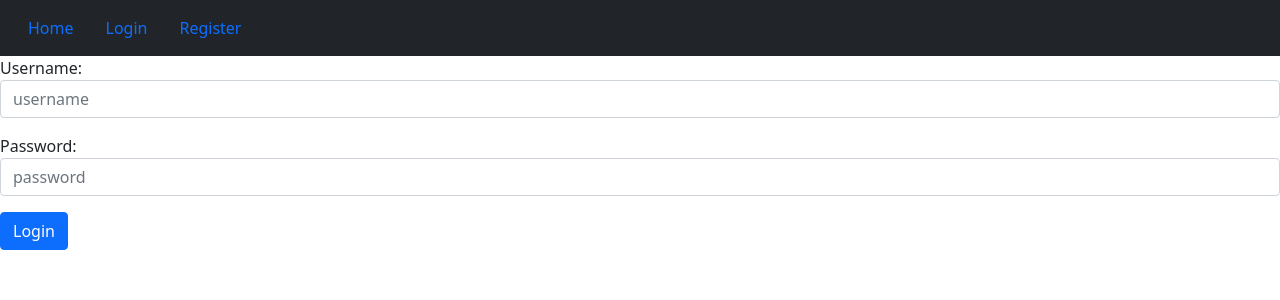
After one commit to sadegh-dev/ModelLayer-django, a Django app: page /accounts/login/ in a window 1280 px wide. The commit adds this page. Shown: the top 300 px of the page. Run offline with Django 3.2, Linux system fonts and the light colour scheme.

Commit message:
5- login, register

```diff
--- a/base/base/urls.py
+++ b/base/base/urls.py
@@ -19,4 +19,5 @@ from django.urls import path, include
 urlpatterns = [
     path('admin/', admin.site.urls),
     path('', include('posts.urls', namespace='posts')),
+    path('accounts/', include('usermanage.urls', namespace='usermanage'))
 ]
--- /dev/null
+++ b/base/templates/account/login.html
@@ -0,0 +1,11 @@
+{% extends 'base.html' %}
+
+{% block title %} Login {% endblock %}
+
+{% block content %}
+    <form action='' method='POST' novalidate>
+        {% csrf_token %}
+        {{ form.as_p }}
+        <input type='submit' value='Login' class='btn btn-primary' >
+    </form>
+{% endblock %}
--- a/base/templates/inc/navbar.html
+++ b/base/templates/inc/navbar.html
@@ -2,6 +2,12 @@
     <div class="container-fluid">
       <div class="collapse navbar-collapse" id="navbarNav">
         <a class="nav-link active" aria-current="page" href="{% url 'posts:all_posts' %}">Home</a>
+        {% if request.user.is_authenticated %}
+        <a class="nav-link active" aria-current="page" href="{% url 'usermanage:logout' %}">Logout</a>
+        {% else %}
+        <a class="nav-link active" aria-current="page" href="{% url 'usermanage:login' %}">Login</a>
+        <a class="nav-link active" aria-current="page" href="{% url 'usermanage:register' %}">Register</a>
+        {% endif %}
       </div>
     </div>
   </nav>
--- /dev/null
+++ b/base/usermanage/forms.py
@@ -0,0 +1,41 @@
+from django import forms
+
+class UserLoginForm(forms.Form):
+    username = forms.CharField(
+        max_length = 30 ,
+        widget = forms.TextInput( attrs={
+            'class' : 'form-control' ,
+            'placeholder' : 'username' ,
+        })
+    )
+    password = forms.CharField(
+        max_length = 40 ,
+        widget = forms.PasswordInput( attrs={
+            'class' : 'form-control' ,
+            'placeholder' : 'password' ,
+        })
+    )
+
+
+class UserRegistrationForm(forms.Form):
+    username = forms.CharField(
+        max_length = 30 ,
+        widget = forms.TextInput( attrs={
+            'class' : 'form-control' ,
+            'placeholder' : 'username' ,
+        })
+    )
+    email = forms.EmailField(
+        max_length = 50 ,
+        widget = forms.EmailInput( attrs={
+            'class' : 'form-control' ,
+            'placeholder' : 'Email' ,
+        })
+    )
+    password = forms.CharField(
+        max_length = 40 ,
+        widget = forms.PasswordInput( attrs={
+            'class' : 'form-control' ,
+            'placeholder' : 'password' ,
+        })
+    )
--- a/base/usermanage/urls.py
+++ b/base/usermanage/urls.py
@@ -1,10 +1,10 @@
 from django.urls import path
 from . import views
 
-app_name = 'posts'
+app_name = 'usermanage'
 urlpatterns = [
-    path('login/', views.login, name='login'),
-    path('register/', views.register, name='register'),
-    path('logout/', views.logout, name='logout'),
+    path('login/', views.user_login, name='login'),
+    path('register/', views.user_register, name='register'),
+    path('logout/', views.user_logout, name='logout'),
 
 ]
--- a/base/usermanage/views.py
+++ b/base/usermanage/views.py
@@ -1,3 +1,50 @@
-from django.shortcuts import render
+from django.shortcuts import render , redirect
+from .forms import UserLoginForm, UserRegistrationForm
+from django.contrib.auth.models import User
+from django.contrib.auth import authenticate, login, logout
+from django.contrib import messages
 
-# Create your views here.
+
+
+def user_login(request):
+    if request.method == 'POST':
+        form = UserLoginForm(request.POST)
+        if form.is_valid() :
+            cd = form.cleaned_data
+            user = authenticate(request, username=cd['username'], password=cd['password'])
+            if user is not None :
+                login(request, user)
+                messages.success(request, 'you logged in successfully', 'success')
+                return redirect('posts:all_posts')
+            else :
+                messages.error(request, 'wrong username or password', 'error')
+    else :
+        form = UserLoginForm()
+    context = {
+        'form' : form
+    }
+    return render(request, 'account/login.html', context)
+
+
+def user_register(request):
+    if request.method == 'POST':
+        form = UserRegistrationForm(request.POST)
+        if form.is_valid() :
+            cd = form.cleaned_data
+            user = User.objects.create_user(cd['username'],cd['email'],cd['password'])
+            login(request, user)
+            messages.success(request, 'you registered successfully', 'success')
+            return redirect('posts:all_posts')
+    else:
+        form = UserRegistrationForm()
+    context = {
+        'form' : form
+    }
+    return render(request, 'account/register.html', context)
+
+
+
+def user_logout(request):
+    logout(request)
+    messages.success(request, 'you logout seccessfully', 'success')
+    return redirect('posts:all_posts')
```
Also changed, not shown: base/templates/account/register.html (added, +11 -0 lines), base/db.sqlite3.
